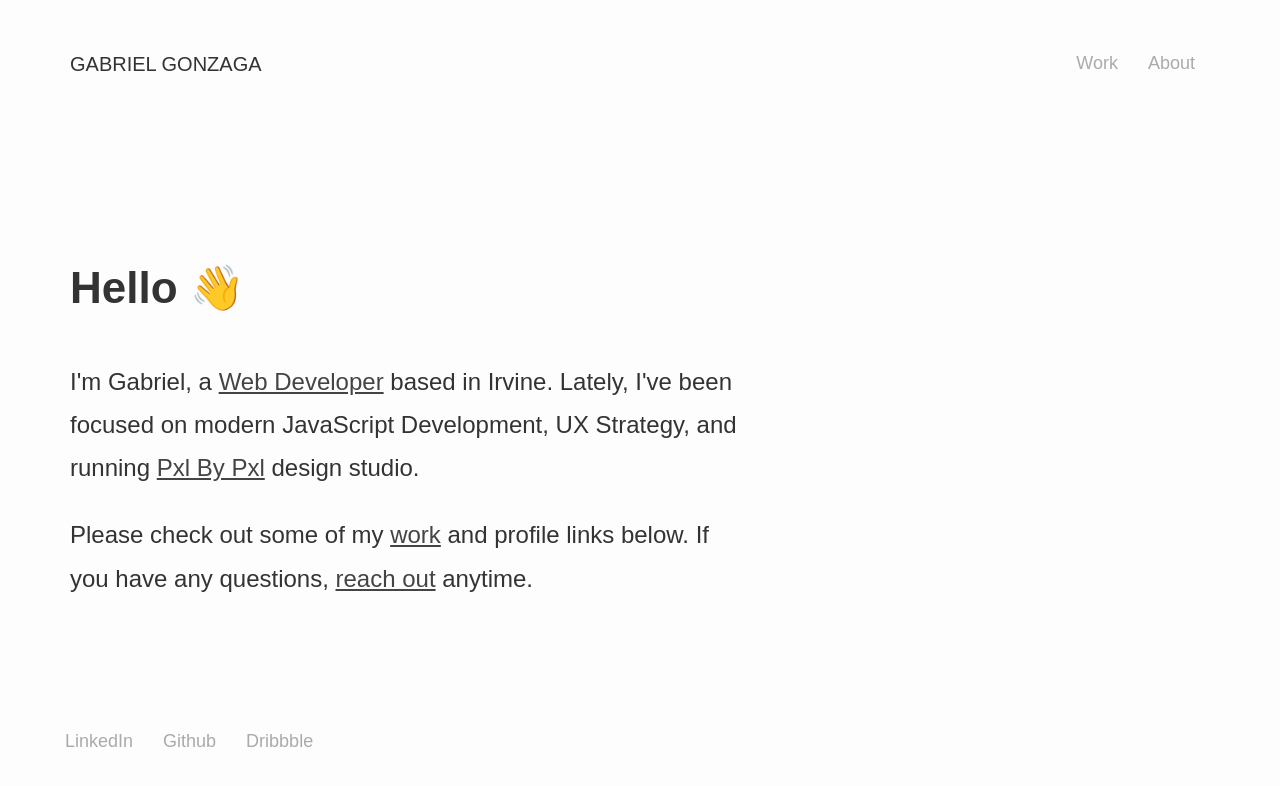
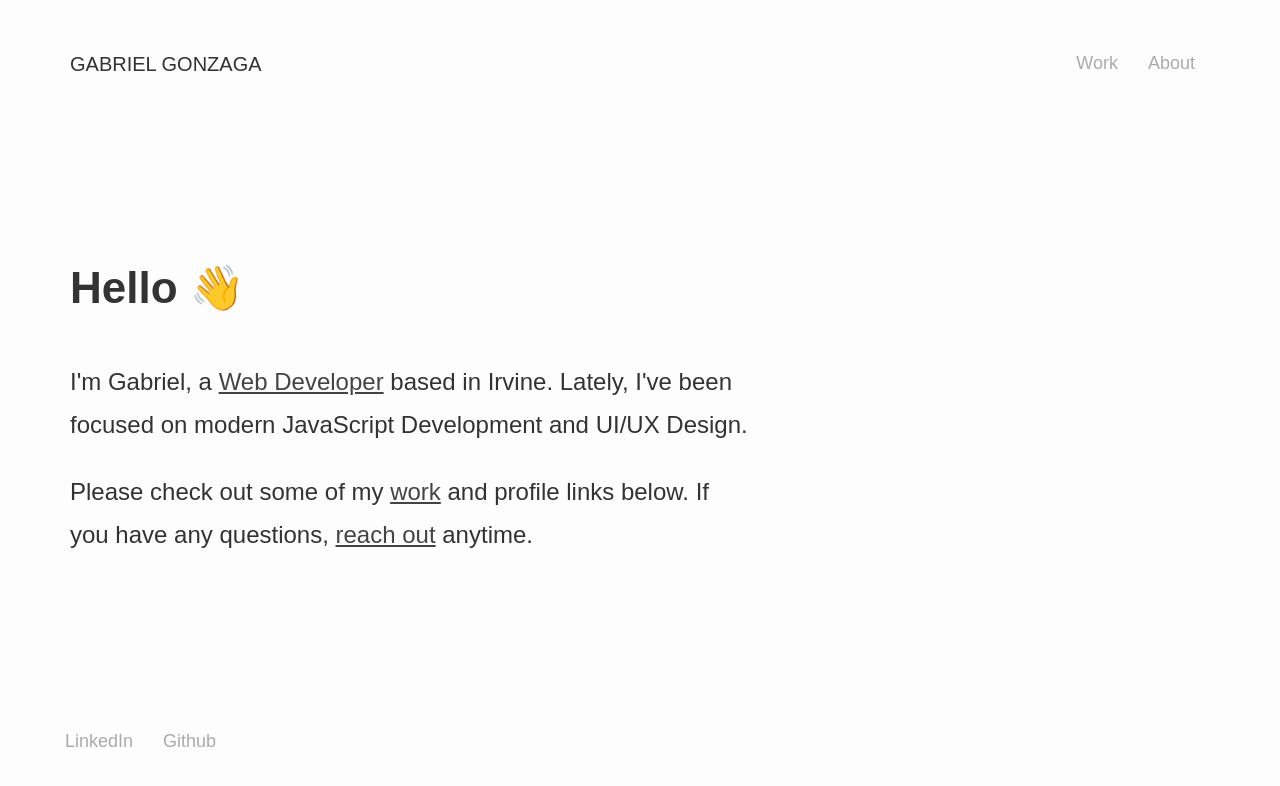
Before and after one commit to gabrielmgonzaga/portfolio-react, a React (Create React App) app: page /#/ in a window 1280 px wide. Shown: the top 786 px of the page. Built offline with nearby package versions, Linux system fonts and the light colour scheme.

Commit message:
refactor components

```diff
--- a/src/pages/About/About.js
+++ b/src/components/About/About.js
@@ -12,21 +12,13 @@ export default function Blog() {
             </Helmet>
 
             <section className="about">
-
                 <h2>About <span role="img" aria-label="globe">🌎</span></h2>
-
                 <img style={{ marginBottom: 30 }} src="https://pxlbypxl.com/wp-content/uploads/2020/01/hacker.png" alt="black hoodie hacker" />
-
                 <p>I believe <em>Information Technology</em> is a great platform to give individuals power and knowledge that's able to transcend and simplify lives.</p>
-
                 <p>In the past 3 years, I have helped creative marketing teams, businesses, and startups with web development and design.</p>
-
                 <p>Before 2016, I worked in the medical field assisting operating room teams save lives. I have a natural empathy towards people and want to have a positive impact anyway I can.</p>
-
-                <p>Aside from all this - I like music, airplanes, animals, the ocean, and family. I'm an INFJ - creative, gentle, and caring.</p>
-
+                <p>Aside from work - I like music, airplanes, animals, the ocean, and family. I'm an INFJ - creative, gentle, and caring.</p>
                 <p>Thanks for reading.</p>
-
             </section>
 
             <div className="quote">
--- a/src/components/Footer/Footer.js
+++ b/src/components/Footer/Footer.js
@@ -11,9 +11,9 @@ export default function Footer() {
                 <li>
                     <a rel="noopener noreferrer" target="_blank" href="https://github.com/gabrielmgonzaga">Github</a>
                 </li>
-                <li>
+                {/* <li>
                     <a rel="noopener noreferrer" target="_blank" href="https://dribbble.com/ggonzaga">Dribbble</a>
-                </li>
+                </li> */}
             </ul>
         </footer>
     )
--- a/src/pages/Home/Home.js
+++ b/src/components/Home/Home.js
@@ -14,7 +14,7 @@ export default function Home() {
 
             <h2>Hello  <span role="img" aria-label="high-five">👋</span></h2>
             <p>I'm Gabriel, a <a rel="noopener noreferrer" target="_blank" href="https://github.com/gabrielmgonzaga">Web Developer</a> based in Irvine.
-                Lately, I've been focused on modern JavaScript Development, UX Strategy, and running <a rel="noopener noreferrer" target="_blank" href="https://pxlbypxl.com">Pxl By Pxl</a> design studio.
+                Lately, I've been focused on modern JavaScript Development and UI/UX Design.
             </p>
             <p>
                 Please check out some of my <Link to="/work">work</Link> and profile links below. If you have any questions, <a href="mailto:gabrielmgonzaga@gmail.com">reach out</a> anytime.
```
Also changed, not shown: src/components/App.js (renamed from src/App.js, +7 -10 lines), src/index.js (+5 -2 lines), src/components/About/About.scss (renamed from src/pages/About/About.scss), src/components/Home/Home.scss (renamed from src/pages/Home/Home.scss), src/components/Work/Work.js (renamed from src/pages/Work/Work.js), src/components/Work/Work.scss (renamed from src/pages/Work/Work.scss), 2 other files (tests, documents, lock files or other folders).
